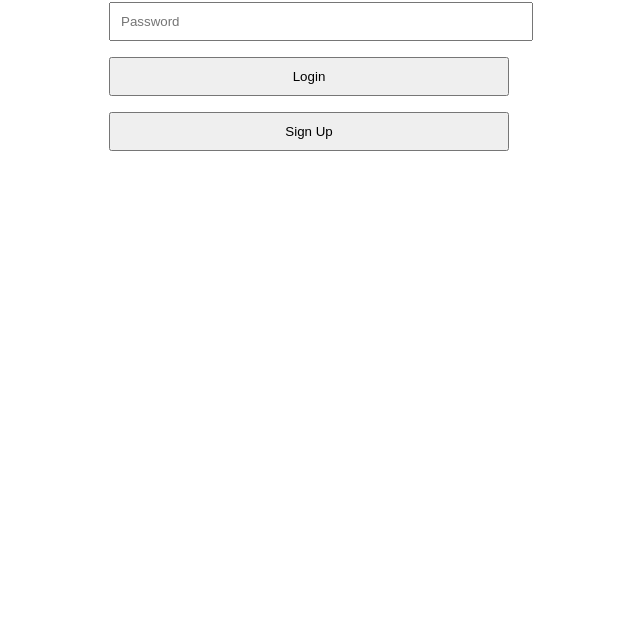
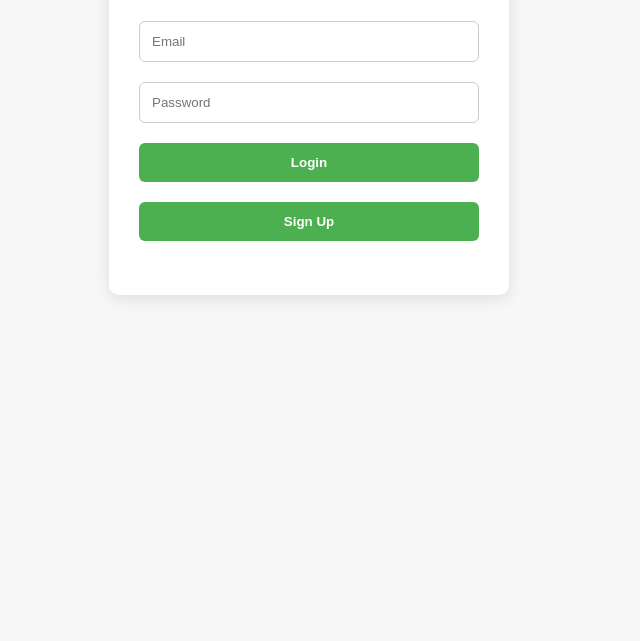
Before and after one commit to luiso-boopo/photo-app-2, a plain HTML site: page login.html in a window 1280 px wide. Shown: the part 159-800 px from the top of the page, without its empty margins (331-971 px from the left). Drawn offline with nearby package versions, Linux system fonts and the light colour scheme.

Commit message:
polished login.html

```diff
--- a/login.html
+++ b/login.html
@@ -6,22 +6,59 @@
   <title>Login</title>
   <script src="https://unpkg.com/@supabase/supabase-js@2"></script>
   <style>
-    body { font-family: Arial, sans-serif; max-width: 400px; margin: 40px auto; }
-    h1 { text-align: center; }
-    input { width: 100%; padding: 10px; margin: 8px 0; }
-    button { width: 100%; padding: 10px; margin: 8px 0; cursor: pointer; }
-    .msg { text-align: center; }
+    /* ===== Keep your original styling and add polish ===== */
+    body {
+      font-family: Arial, sans-serif;
+      max-width: 400px;
+      margin: 60px auto;
+      padding: 0 15px;
+      background: #f7f7f7;
+    }
+    h1 { text-align: center; color: #333; }
+    input {
+      width: 100%;
+      padding: 12px;
+      margin: 10px 0;
+      border-radius: 6px;
+      border: 1px solid #ccc;
+      box-sizing: border-box;
+    }
+    button {
+      width: 100%;
+      padding: 12px;
+      margin: 10px 0;
+      cursor: pointer;
+      background-color: #4CAF50;
+      color: white;
+      border: none;
+      border-radius: 6px;
+      font-weight: bold;
+    }
+    button:hover { background-color: #45a049; }
+    .msg { text-align: center; font-size: 0.9em; margin-top: 10px; }
     .error { color: red; }
     .success { color: green; }
+
+    /* Centered login card */
+    .login-card {
+      background: #fff;
+      padding: 30px;
+      border-radius: 10px;
+      box-shadow: 0 4px 15px rgba(0,0,0,0.1);
+    }
   </style>
 </head>
 <body>
+
+  <!-- ===== Added centered login card ===== -->
+  <div class="login-card">
     <h1>Login</h1>
     <input type="email" id="email" placeholder="Email" autocomplete="email" />
     <input type="password" id="password" placeholder="Password" autocomplete="current-password" />
     <button id="login">Login</button>
     <button id="signup">Sign Up</button>
     <p id="status" class="msg"></p>
+  </div>
 
   <script>
     // ✅ Your Supabase project details
```
Lines whose indentation alone changed are shown as unchanged.
